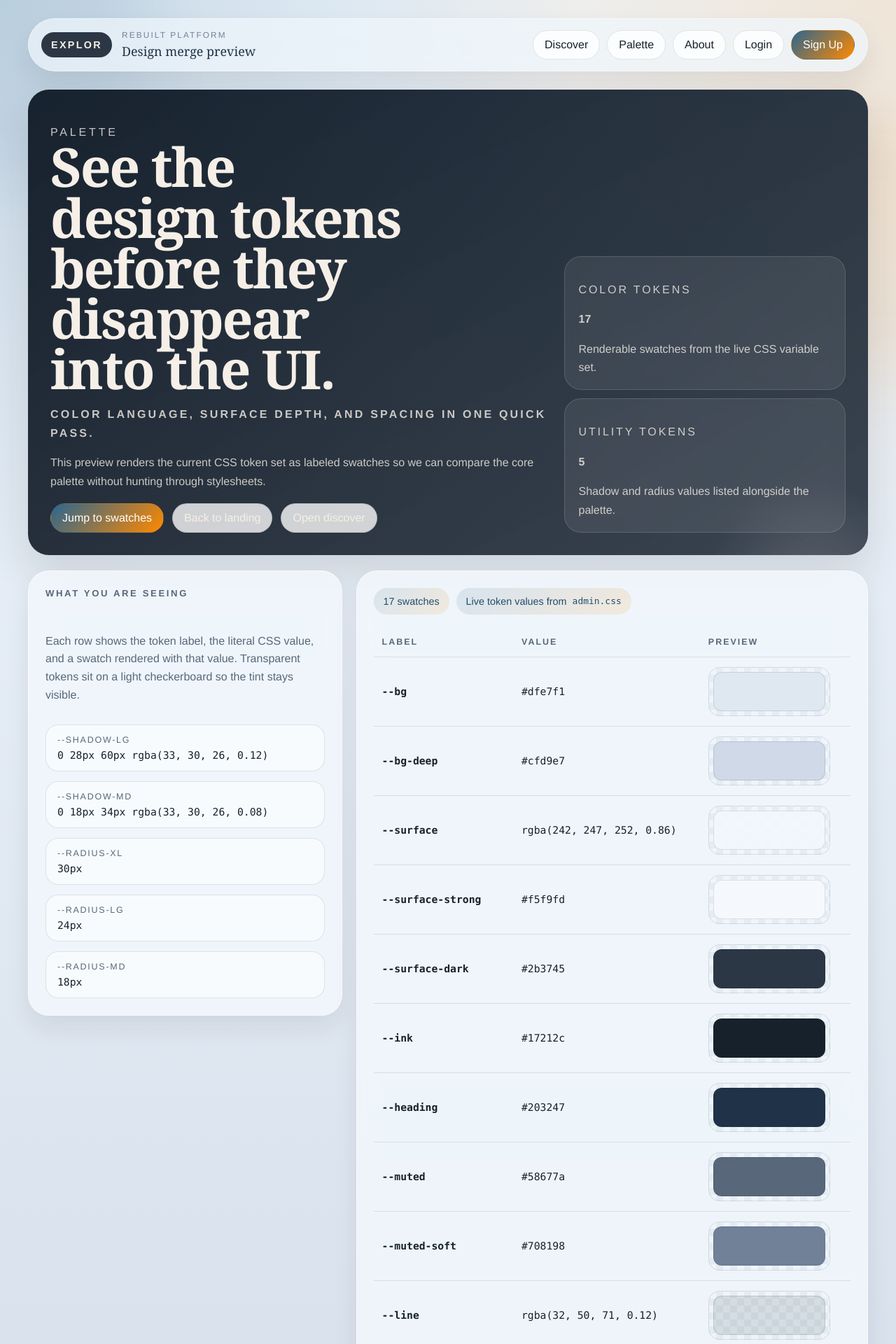
After one commit to bheliker/explor_codex, a Flask app: page /palette in a window 1280 px wide. The commit adds this page. Shown: the top 1920 px of the page at 70% size. Run offline with Flask 3, Linux system fonts and the light colour scheme; some libraries are stand-ins or nearby versions.

Commit message:
Add public palette preview page
Add a /palette route and public template to render the current design tokens as labeled swatches.

Include supporting palette styles, a nav link, route coverage, and a worklog entry.

```diff
--- a/app/routes.py
+++ b/app/routes.py
@@ -74,6 +74,34 @@ from app.services import (
 bp = Blueprint("core", __name__)
 ModelT = TypeVar("ModelT")
 
+COLOR_TOKENS: tuple[tuple[str, str], ...] = (
+    ("--bg", "#dfe7f1"),
+    ("--bg-deep", "#cfd9e7"),
+    ("--surface", "rgba(242, 247, 252, 0.86)"),
+    ("--surface-strong", "#f5f9fd"),
+    ("--surface-dark", "#2b3745"),
+    ("--ink", "#17212c"),
+    ("--heading", "#203247"),
+    ("--muted", "#58677a"),
+    ("--muted-soft", "#708198"),
+    ("--line", "rgba(32, 50, 71, 0.12)"),
+    ("--line-strong", "rgba(32, 50, 71, 0.24)"),
+    ("--accent", "#2c668f"),
+    ("--accent-strong", "#234c6b"),
+    ("--accent-soft", "rgba(44, 102, 143, 0.12)"),
+    ("--warm-accent", "#ff8900"),
+    ("--warm-accent-soft", "rgba(255, 137, 0, 0.12)"),
+    ("--signal", "#ebde79"),
+)
+
+NON_COLOR_TOKENS: tuple[tuple[str, str], ...] = (
+    ("--shadow-lg", "0 28px 60px rgba(33, 30, 26, 0.12)"),
+    ("--shadow-md", "0 18px 34px rgba(33, 30, 26, 0.08)"),
+    ("--radius-xl", "30px"),
+    ("--radius-lg", "24px"),
+    ("--radius-md", "18px"),
+)
+
 
 class AdminFormError(ValueError):
     pass
@@ -144,6 +172,28 @@ def discover() -> str:
         results=[_public_search_result_item(document) for document in documents],
         selected_types=parsed_types,
         total_documents=_count_records(SearchDocument),
+    )
+
+
+@bp.get("/palette")
+def palette() -> str:
+    return render_template(
+        "public/palette.html",
+        color_tokens=[
+            {
+                "label": label,
+                "style": f"background: {value};",
+                "value": value,
+            }
+            for label, value in COLOR_TOKENS
+        ],
+        non_color_tokens=[
+            {
+                "label": label,
+                "value": value,
+            }
+            for label, value in NON_COLOR_TOKENS
+        ],
     )
 
 
@@ -3006,7 +3056,9 @@ def _dashboard_link_item(link: GroupExternalUrl) -> dict[str, object]:
     owner = (
         f"Group {link.group_id}"
         if link.group_id is not None
-        else f"Route {link.route_id}" if link.route_id is not None else None
+        else f"Route {link.route_id}"
+        if link.route_id is not None
+        else None
     )
     return {
         "detail_url": url_for("core.admin_link_detail_route", link_id=link.id),
@@ -3335,13 +3387,9 @@ def _line_coordinates(geometry_text: str | None) -> list[tuple[float, float]] |
         payload = json.loads(stripped)
     except json.JSONDecodeError:
         return None
-    geometry_payload = (
-        payload.get("geometry") if payload.get("type") == "Feature" else payload
-    )
+    geometry_payload = payload.get("geometry") if payload.get("type") == "Feature" else payload
     coordinates = (
-        geometry_payload.get("coordinates")
-        if isinstance(geometry_payload, dict)
-        else None
+        geometry_payload.get("coordinates") if isinstance(geometry_payload, dict) else None
     )
     if not isinstance(coordinates, list):
         return None
@@ -3383,7 +3431,7 @@ def _svg_path_from_points(
         scaled_y = height - padding - ((y_value - min_y) / y_span) * usable_height
         svg_points.append((scaled_x, scaled_y))
     path = " ".join(
-        f'{"M" if index == 0 else "L"} {x_value:.2f} {y_value:.2f}'
+        f"{'M' if index == 0 else 'L'} {x_value:.2f} {y_value:.2f}"
         for index, (x_value, y_value) in enumerate(svg_points)
     )
     return {
@@ -3702,10 +3750,7 @@ def _route_visual_sections(route: Route) -> list[dict[str, object]] | None:
             route.elevation_array,
             eyebrow="Elevation",
             title="Elevation profile",
-            body=(
-                "The profile keeps the climbing narrative close to the rest of the "
-                "route story."
-            ),
+            body=("The profile keeps the climbing narrative close to the rest of the route story."),
         ),
     ]
     return [section for section in sections if section is not None] or None
@@ -4004,7 +4049,7 @@ def _edit_related_field(
 ) -> dict[str, object]:
     suggestions = [
         {
-            "label": f'{cast(int, getattr(record, "id"))}: {title_getter(record)}',
+            "label": f"{cast(int, getattr(record, 'id'))}: {title_getter(record)}",
             "value": cast(int, getattr(record, "id")),
         }
         for record in _recent_records(model, limit=8)
--- a/static/css/admin.css
+++ b/static/css/admin.css
@@ -343,6 +343,10 @@ h1 {
   margin-bottom: 18px;
 }
 
+.summary code {
+  font-size: 0.9em;
+}
+
 .pill {
   display: inline-flex;
   align-items: center;
@@ -404,6 +408,75 @@ h1 {
   display: grid;
   gap: 18px;
   grid-template-columns: repeat(2, minmax(0, 1fr));
+}
+
+.palette-layout {
+  align-items: start;
+}
+
+.palette-metric {
+  display: grid;
+  gap: 6px;
+  padding: 14px 16px;
+  border: 1px solid var(--line);
+  border-radius: 18px;
+  background: rgba(255, 255, 255, 0.5);
+}
+
+.palette-metric-label {
+  color: var(--muted);
+  font-size: 0.78rem;
+  letter-spacing: 0.14em;
+  text-transform: uppercase;
+}
+
+.palette-table-wrap {
+  overflow-x: auto;
+}
+
+.palette-table {
+  width: 100%;
+  border-collapse: collapse;
+}
+
+.palette-table th,
+.palette-table td {
+  padding: 14px 12px;
+  border-bottom: 1px solid var(--line);
+  text-align: left;
+  vertical-align: middle;
+}
+
+.palette-table thead th {
+  color: var(--muted);
+  font-size: 0.78rem;
+  letter-spacing: 0.16em;
+  text-transform: uppercase;
+}
+
+.palette-code {
+  font-family: "SFMono-Regular", "SFMono", "Menlo", monospace;
+  font-size: 0.92rem;
+}
+
+.palette-swatch-shell {
+  display: inline-flex;
+  padding: 6px;
+  border: 1px solid var(--line);
+  border-radius: 16px;
+  background:
+    linear-gradient(45deg, rgba(32, 50, 71, 0.05) 25%, transparent 25%, transparent 75%, rgba(32, 50, 71, 0.05) 75%),
+    linear-gradient(45deg, rgba(32, 50, 71, 0.05) 25%, transparent 25%, transparent 75%, rgba(32, 50, 71, 0.05) 75%);
+  background-position: 0 0, 10px 10px;
+  background-size: 20px 20px;
+}
+
+.palette-swatch {
+  display: inline-block;
+  width: 10rem;
+  height: 3.5rem;
+  border: 1px solid rgba(23, 33, 44, 0.12);
+  border-radius: 12px;
 }
 
 .content-rail {
--- a/templates/base.html
+++ b/templates/base.html
@@ -23,6 +23,7 @@
       </div>
       <nav class="topbar-nav">
         <a class="nav-link" href="{{ url_for('core.discover') }}">Discover</a>
+        <a class="nav-link" href="{{ url_for('core.palette') }}">Palette</a>
         <a class="nav-link" href="{{ url_for('core.landing') }}">About</a>
         {% if current_user.is_authenticated and current_user.site_admin %}
           <a class="nav-link" href="{{ url_for('core.admin_dashboard_route') }}">Dashboard</a>
--- /dev/null
+++ b/templates/public/palette.html
@@ -0,0 +1,85 @@
+{% extends "base.html" %}
+
+{% block title %}Palette | explor_codex{% endblock %}
+
+{% block body %}
+  <section class="hero">
+    <div class="hero-grid">
+      <div>
+        <p class="eyebrow">Palette</p>
+        <h1>See the design tokens before they disappear into the UI.</h1>
+        <p class="voice-line">Color language, surface depth, and spacing in one quick pass.</p>
+        <p>
+          This preview renders the current CSS token set as labeled swatches so we can compare the
+          core palette without hunting through stylesheets.
+        </p>
+        <div class="hero-actions">
+          <a class="button button-primary" href="#palette-table">Jump to swatches</a>
+          <a class="nav-link" href="{{ url_for('core.landing') }}">Back to landing</a>
+          <a class="nav-link" href="{{ url_for('core.discover') }}">Open discover</a>
+        </div>
+      </div>
+      <div class="hero-stats">
+        <article class="hero-card">
+          <p class="hero-card-label">Color Tokens</p>
+          <p class="hero-card-value">{{ color_tokens|length }}</p>
+          <p class="hero-card-note">Renderable swatches from the live CSS variable set.</p>
+        </article>
+        <article class="hero-card">
+          <p class="hero-card-label">Utility Tokens</p>
+          <p class="hero-card-value">{{ non_color_tokens|length }}</p>
+          <p class="hero-card-note">Shadow and radius values listed alongside the palette.</p>
+        </article>
+      </div>
+    </div>
+  </section>
+
+  <section class="grid palette-layout">
+    <article class="panel stack">
+      <h2>What You Are Seeing</h2>
+      <p class="landing-copy">
+        Each row shows the token label, the literal CSS value, and a swatch rendered with that
+        value. Transparent tokens sit on a light checkerboard so the tint stays visible.
+      </p>
+      <div class="stack">
+        {% for token in non_color_tokens %}
+          <div class="palette-metric">
+            <span class="palette-metric-label">{{ token.label }}</span>
+            <code class="palette-code">{{ token.value }}</code>
+          </div>
+        {% endfor %}
+      </div>
+    </article>
+
+    <section class="panel">
+      <div class="summary">
+        <span class="pill">{{ color_tokens|length }} swatches</span>
+        <span class="pill">Live token values from <code>admin.css</code></span>
+      </div>
+      <div class="palette-table-wrap" id="palette-table">
+        <table class="palette-table">
+          <thead>
+            <tr>
+              <th scope="col">Label</th>
+              <th scope="col">Value</th>
+              <th scope="col">Preview</th>
+            </tr>
+          </thead>
+          <tbody>
+            {% for token in color_tokens %}
+              <tr>
+                <th scope="row"><code class="palette-code">{{ token.label }}</code></th>
+                <td><code class="palette-code">{{ token.value }}</code></td>
+                <td>
+                  <div class="palette-swatch-shell">
+                    <span class="palette-swatch" style="{{ token.style }}"></span>
+                  </div>
+                </td>
+              </tr>
+            {% endfor %}
+          </tbody>
+        </table>
+      </div>
+    </section>
+  </section>
+{% endblock %}
```
Also changed, not shown: WORKLOG.md (+27 -0 lines), tests/test_app.py (+13 -6 lines).
